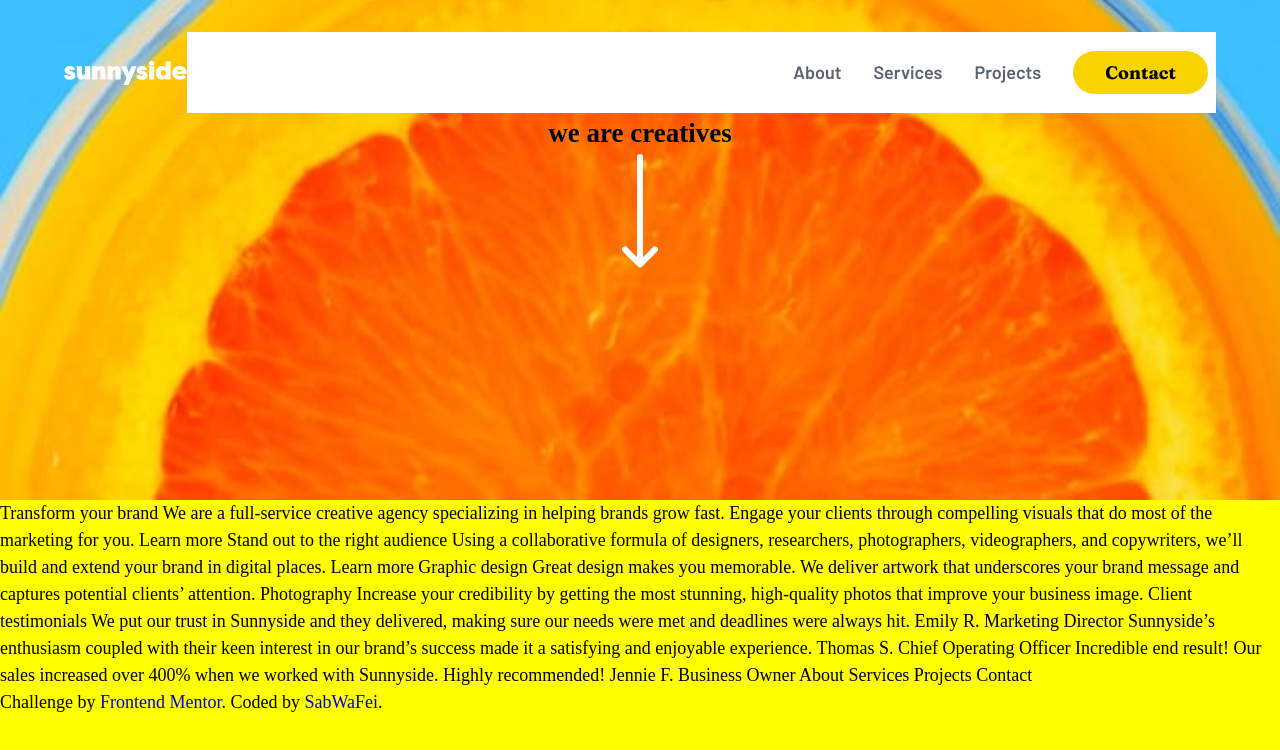
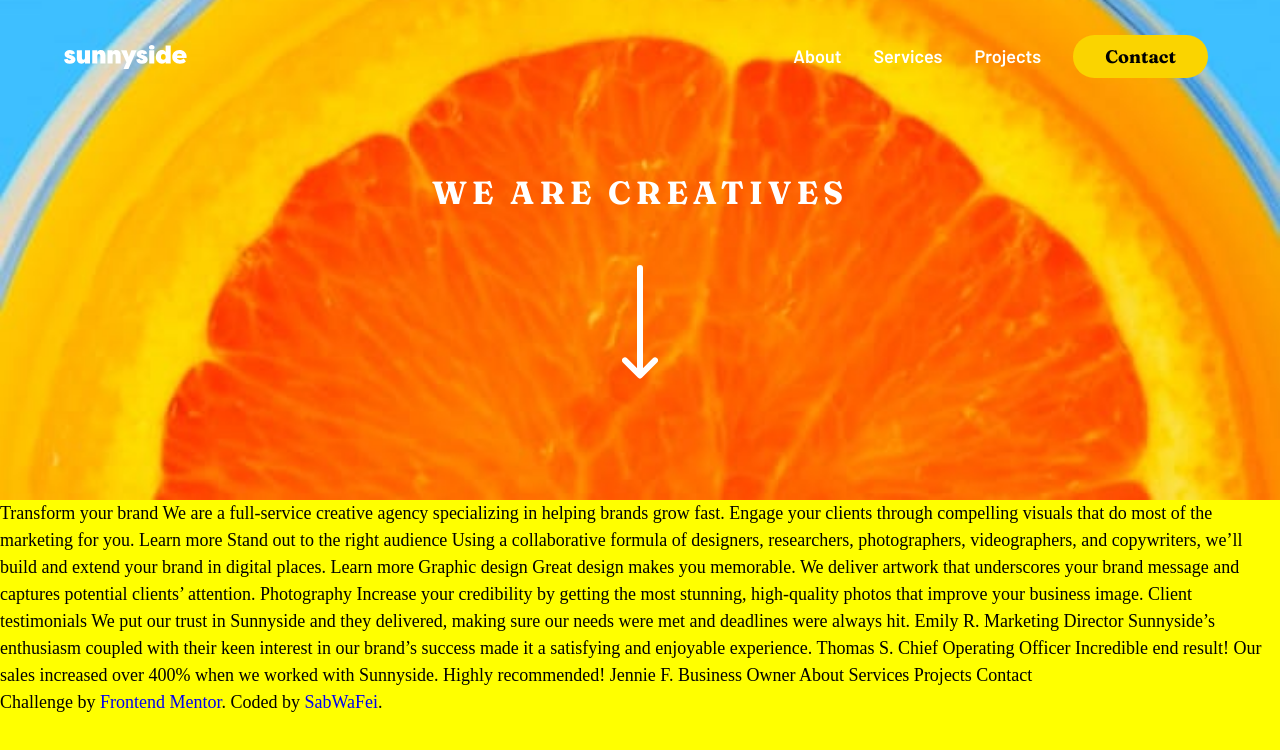
Before and after one commit to sabwafei/sunnyside-agency-landingpopage, a plain HTML site: page index.html in a window 1280 px wide. Drawn offline with Linux system fonts and the light colour scheme.

Commit message:
nav
nav-
desktop styling

```diff
--- a/css/stylesheet.css
+++ b/css/stylesheet.css
@@ -36,7 +36,7 @@ nav {
   display: flex;
   justify-content: space-between;
   align-items: center;
-  padding-top: 2rem;
+  padding-top: 1rem;
   width: 90%;
 }
 .main-nav::before {
@@ -54,7 +54,7 @@ nav {
   /* off by default */
   display: none;
   position: absolute;
-  top: 120px;
+  top: 90px;
   width: 90%;
   text-align: center;
   background-color: var(--clr-white);
@@ -86,12 +86,16 @@ nav {
     justify-content: space-between;
   }
   .main-nav {
-    display: flex;
+    display: flex !important;
+    background: transparent;
     flex-direction: row;
     justify-content: flex-end;
     align-items: center;
     gap: 1rem;
     position: static;
+  }
+  .main-nav li a {
+    color: var(--clr-white);
   }
 }
 /* end nav styling */
@@ -104,4 +108,15 @@ header {
   background-repeat: no-repeat;
   height: 500px;
 }
+.hero h1 {
+  text-align: center;
+  max-width: 80%;
+  font-family: var(--ff-fraunces);
+  font-size: 2rem;
+  letter-spacing: 5px;
+  text-transform: uppercase;
+  font-weight: var(--fw-fr-bold);
+  color: var(--clr-white);
+  margin: 4.5rem 0 3rem 0;
+}
 /* end hero section */
```
